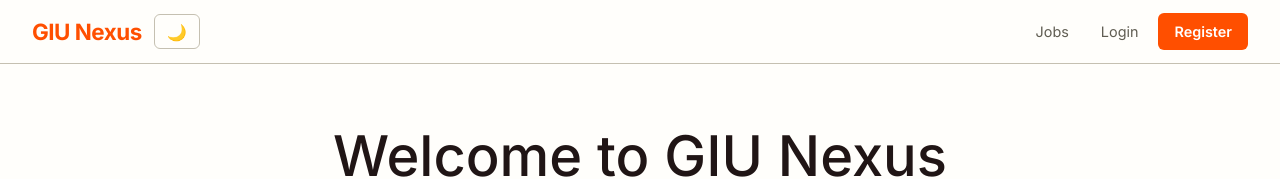
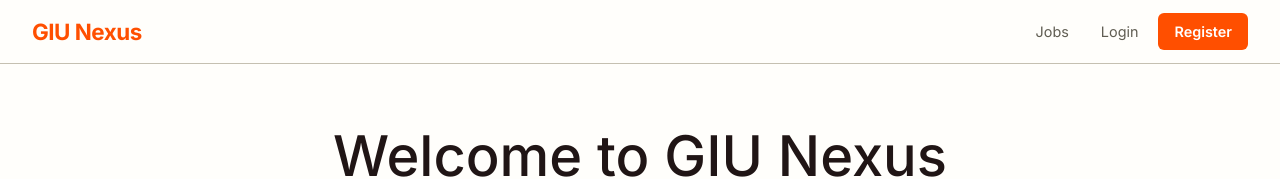
Before and after one commit to vaector/GiuNexusRecruiter, a React (Vite) app in the folder client/: page / in a window 1280 px wide. Shown: the top 179 px of the page. Built offline with nearby package versions, Linux system fonts and the light colour scheme; no server answers.

Commit message:
removed teh dark mode button to avoid conflicts

```diff
--- a/client/src/components/Navbar.jsx
+++ b/client/src/components/Navbar.jsx
@@ -4,7 +4,7 @@
 // recruiter: Dashboard, Post Job, Profile
 // admin: Dashboard, Users, Jobs
 // unauthenticated: Login, Register
-import { useState, useContext } from "react";
+import { useContext } from "react";
 import { Link, useNavigate, useLocation } from "react-router-dom";
 import { AuthContext } from "../context/AuthContext";
 import NotificationBell from "./NotificationBell";
@@ -64,13 +64,6 @@ const Navbar = () => {
     cursor: "pointer",
   };
 
-  const [dark, setDark] = useState(false);
-  const toggleTheme = () => {
-    const next = !dark;
-    setDark(next);
-    document.documentElement.setAttribute("data-theme", next ? "dark" : "light");
-  };
-
   const renderLinks = () => {
     if (!isAuthenticated) {
       return (
@@ -128,23 +121,7 @@ const Navbar = () => {
 
   return (
     <nav style={navStyle}>
-      <div style={{ display: "flex", alignItems: "center", gap: "0.75rem" }}>
-        <Link style={logoStyle} to="/">GIU Nexus</Link>
-        <button
-          onClick={toggleTheme}
-          style={{
-            background: "none",
-            border: "1px solid var(--color-border)",
-            borderRadius: "6px",
-            padding: "0.4rem 0.75rem",
-            cursor: "pointer",
-            fontSize: "1rem",
-            color: "var(--color-text)",
-          }}
-        >
-          {dark ? "☀️" : "🌙"}
-        </button>
-      </div>
+      <Link style={logoStyle} to="/">GIU Nexus</Link>
       <div style={{ display: "flex", alignItems: "center", gap: "0.5rem" }}>
         {renderLinks()}
       </div>
--- a/client/src/index.css
+++ b/client/src/index.css
@@ -259,16 +259,3 @@ a {
 .section {
   padding: var(--space-4xl) var(--space-xl);
 }
-
-/* ─── Dark mode ──────────────────────────────── */
-[data-theme="dark"] {
-  --color-bg: #1a1614;
-  --color-surface: #241f1c;
-  --color-surface-alt: #2e2825;
-  --color-border: #3d3530;
-  --color-text: #fffefb;
-  --color-text-muted: #939084;
-  --color-accent: #ff4f00;
-  --color-accent-subtle: #2a1a0e;
-  --color-accent-border: #7a2d00;
-}
```
